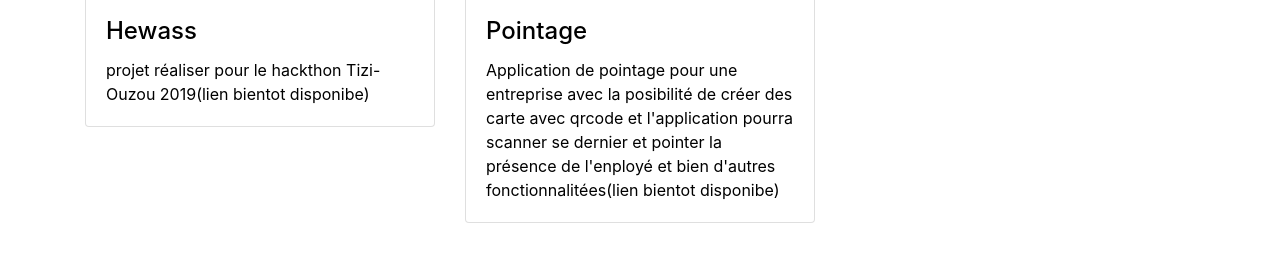
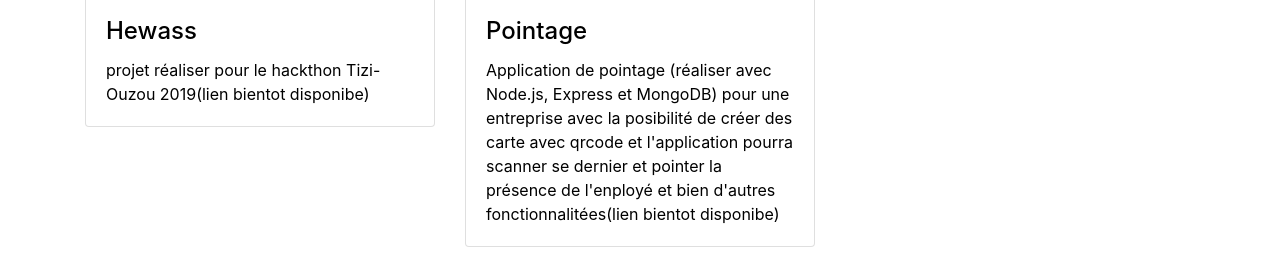
Before and after one commit to Bellahmer-hacene/portfolio, a plain HTML site: page index.html in a window 1280 px wide. Shown: the part 1487-1747 px from the top of the page. Drawn offline with nearby package versions, Linux system fonts and the light colour scheme.

Commit message:
Update index.html

```diff
--- a/index.html
+++ b/index.html
@@ -142,7 +142,7 @@
                     <img class="card-img-top img-fluid" src="https://raw.githubusercontent.com/Bellahmer-hacene/demo_git/master/Screenshot_2020-02-08 Pointage Table des employés.png" alt="">
                     <div class="card-body">
                         <h4 class="card-title project-tile">Pointage</h4>
-                        <p class="card-text">Application de pointage pour une entreprise avec la posibilité de créer des carte avec qrcode et l'application pourra scanner se dernier et pointer la présence de l'enployé et bien d'autres fonctionnalitées(lien bientot disponibe)</p>
+                        <p class="card-text">Application de pointage (réaliser avec Node.js, Express et MongoDB) pour une entreprise avec la posibilité de créer des carte avec qrcode et l'application pourra scanner se dernier et pointer la présence de l'enployé et bien d'autres fonctionnalitées(lien bientot disponibe)</p>
                     </div>
             </div>
               </a>
```
